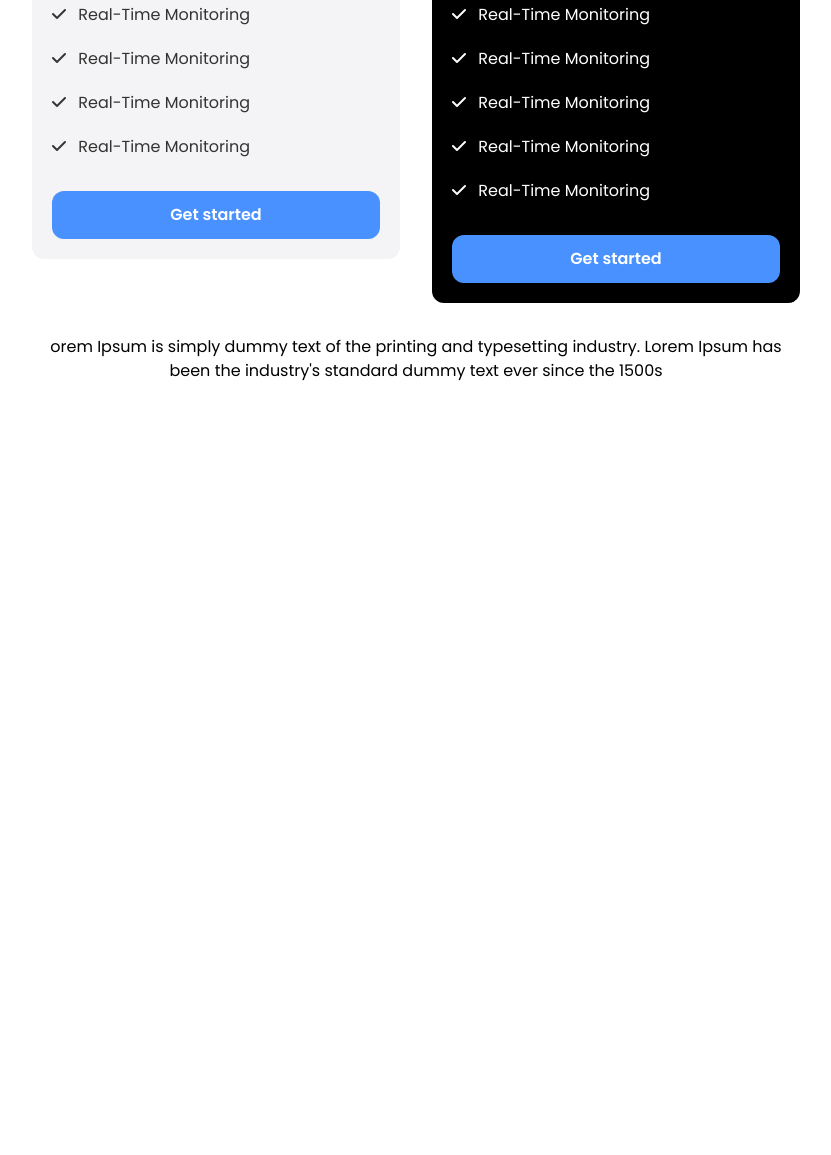
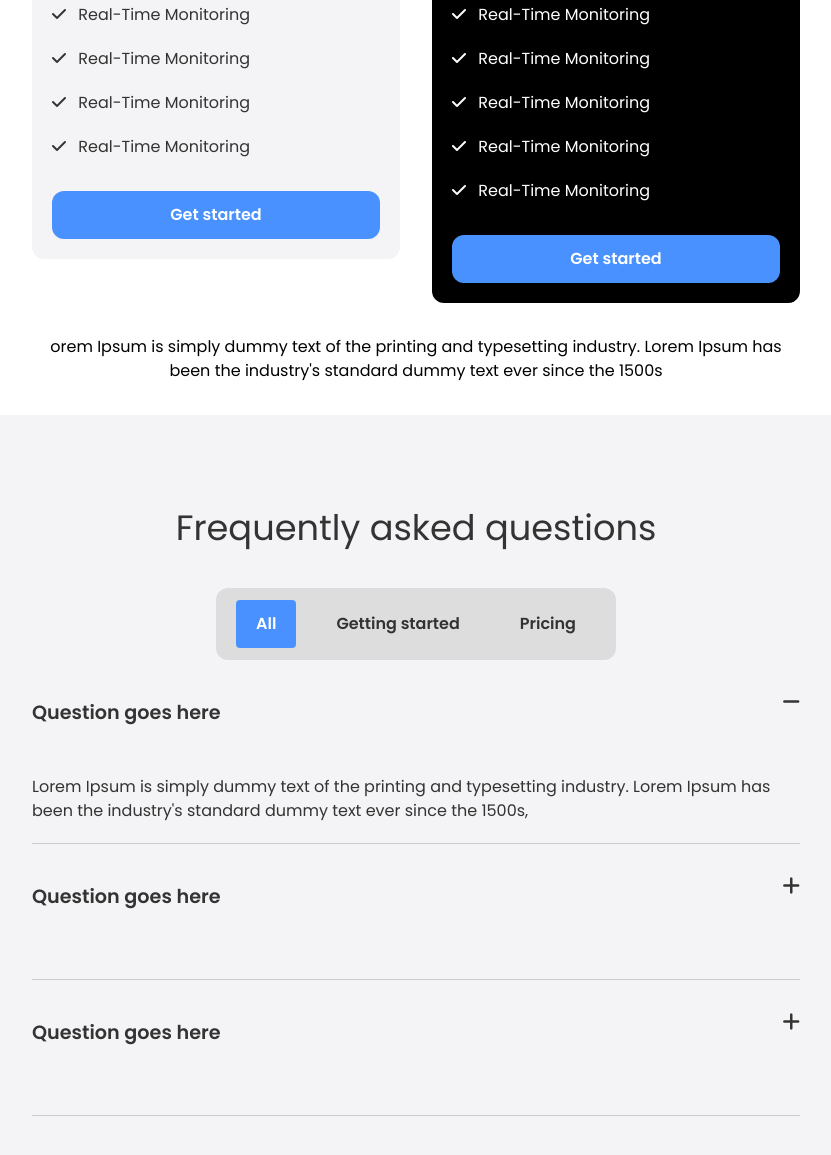
Before and after one commit to samppa290/Software-Development-Skills, a plain HTML site: page Coursework/index.html in a window 1280 px wide. Shown: the part 2675-3830 px from the top of the page, without its empty margins (224-1055 px from the left). Before the commit the page ends 3090 px from the top, so only its background shows below. Drawn offline with Linux system fonts and the light colour scheme.

Commit message:
finalised html and css for faq

```diff
--- a/Coursework/index.html
+++ b/Coursework/index.html
@@ -188,6 +188,52 @@
         </p>
       </div>
     </section>
+    <!-- FAQ -->
+    <section class="faq bg-light">
+      <div class="container-sm">
+        <h3 class="text-xl text-center">Frequently asked questions</h3>
+        <ul class="faq-menu">
+          <li class="active">All</li>
+          <li>Getting started</li>
+          <li>Pricing</li>
+        </ul>
+        <div class="faq-content">
+          <div class="faq-group">
+            <div class="faq-group-header">
+              <h4 class="text-md">Question goes here</h4>
+              <i class="fas fa-minus"></i>
+            </div>
+            <div class="faq-group-body open">
+              Lorem Ipsum is simply dummy text of the printing and typesetting
+              industry. Lorem Ipsum has been the industry's standard dummy text
+              ever since the 1500s,
+            </div>
+          </div>
+          <div class="faq-group">
+            <div class="faq-group-header">
+              <h4 class="text-md">Question goes here</h4>
+              <i class="fas fa-plus"></i>
+            </div>
+            <div class="faq-group-body">
+              Lorem Ipsum is simply dummy text of the printing and typesetting
+              industry. Lorem Ipsum has been the industry's standard dummy text
+              ever since the 1500s,
+            </div>
+          </div>
+          <div class="faq-group">
+            <div class="faq-group-header">
+              <h4 class="text-md">Question goes here</h4>
+              <i class="fas fa-plus"></i>
+            </div>
+            <div class="faq-group-body">
+              Lorem Ipsum is simply dummy text of the printing and typesetting
+              industry. Lorem Ipsum has been the industry's standard dummy text
+              ever since the 1500s,
+            </div>
+          </div>
+        </div>
+      </div>
+    </section>
     <script src="main.js"></script>
   </body>
 </html>
--- a/Coursework/style.css
+++ b/Coursework/style.css
@@ -124,7 +124,7 @@
 }
 
 /* pricing */
-.pricing-grid{
+.pricing-grid {
   display: grid;
   grid-template-columns: repeat(2, 1fr);
   align-items: center;
@@ -132,11 +132,11 @@
   gap: 2rem;
 }
 
-.pricing .pricing-card-subheading{
+.pricing .pricing-card-subheading {
   margin-bottom: 2rem;
 }
 
-.pricing .pricing-card-price{
+.pricing .pricing-card-price {
   margin-bottom: 2rem;
   padding: 1.25rem 0;
   border-bottom: 1px solid #ccc;
@@ -146,16 +146,76 @@
   margin: 2rem 0;
 }
 
-.pricing ul li{
+.pricing ul li {
   margin-bottom: 1.25rem;
 }
 
-.pricing ul li i{
+.pricing ul li i {
   margin-right: 0.5rem;
 }
 
-.pricing-footer{
+.pricing-footer {
   margin: 2rem 0;
+}
+
+/* faq */
+
+.faq {
+  padding: 3rem 0;
+}
+
+.faq-group {
+  border-bottom: 1px solid #ccc;
+  padding-bottom: 1.25rem;
+}
+
+.faq .faq-group .faq-group-header {
+  padding: 1.25rem 0;
+  margin-bottom: 1rem;
+  position: relative;
+}
+.faq .faq-group .faq-group-header h4 {
+  font-weight: 600;
+  width: 95%;
+}
+.faq .faq-group .faq-group-header i {
+  position: absolute;
+  right: 0;
+  top: 2rem;
+  font-size: 1.25rem;
+  cursor: pointer;
+}
+
+.faq .faq-group .faq-group-body {
+  display: none;
+}
+
+.faq .faq-group .faq-group-body.open {
+  display: block;
+}
+
+.faq ul.faq-menu {
+  max-width: 400px;
+  margin: auto;
+  display: flex;
+  justify-content: space-between;
+  align-items: center;
+  background-color: #ddd;
+  padding: 0.75rem 1.25rem;
+  border-radius: 0.75rem;
+  font-weight: 600;
+  cursor: pointer;
+}
+
+.faq ul.faq-menu li {
+  padding: 0.75rem 1.25rem;
+  border-radius: 0.25rem;
+  text-align: center;
+}
+
+.faq ul.faq-menu li.active{
+background-color: var(--primary-color);
+color: #fff;
 }
 
 /* utilities  */
```
Also changed, not shown: 1 other file. Lines whose indentation alone changed are shown as unchanged.
